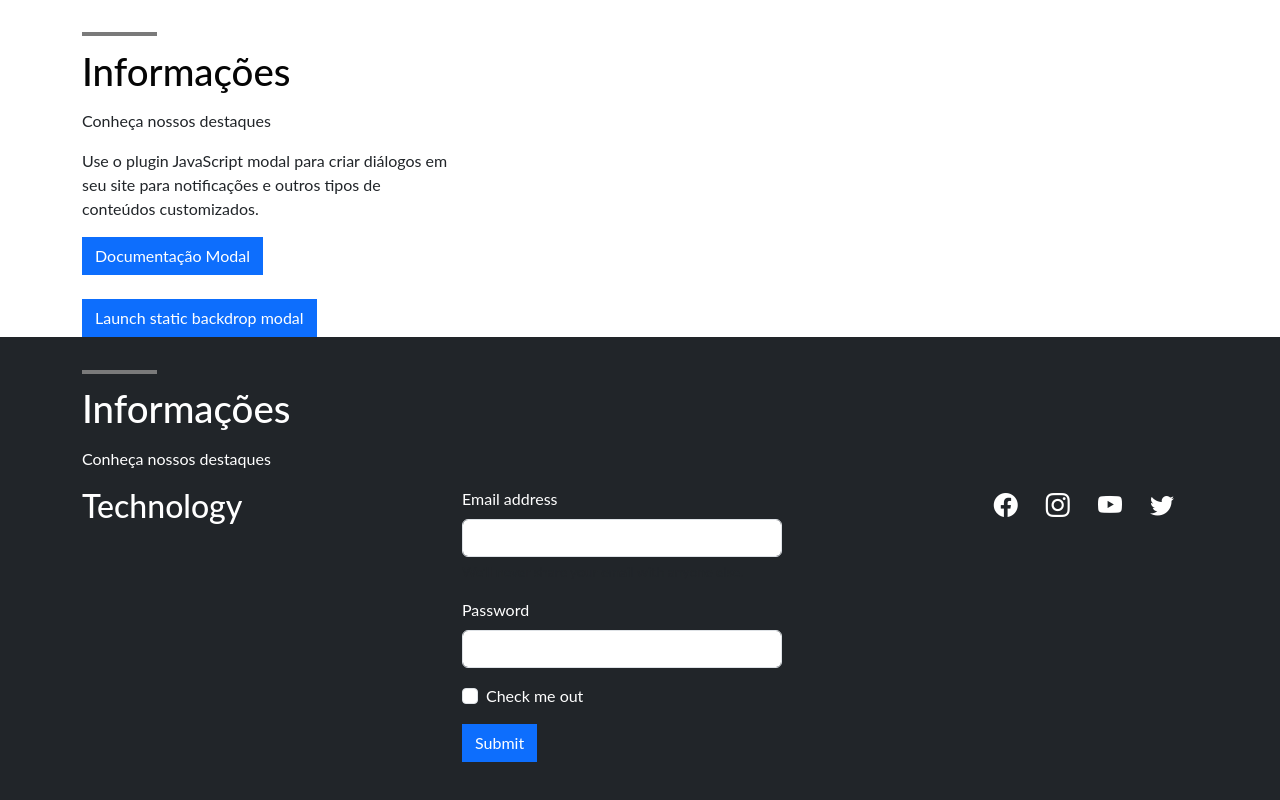
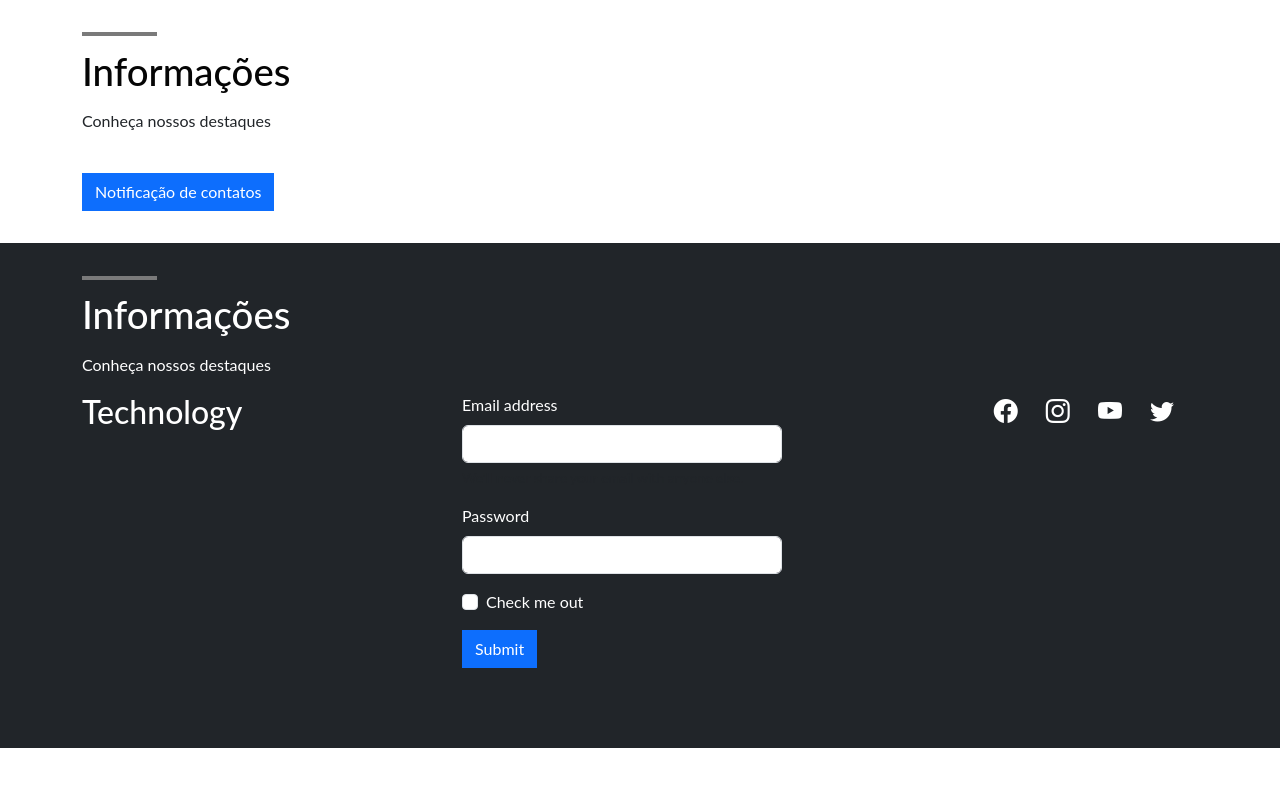
Before and after one commit to marrie713/Projeto_casa, a website: page index.html in a window 1280 px wide. Shown: the part 1749-2549 px from the top of the page. After the commit the page ends 2497 px from the top, so only its background shows below. Drawn offline with nearby package versions, Linux system fonts and the light colour scheme.

Commit message:
Projeto finalizado

```diff
--- a/css/main.css
+++ b/css/main.css
@@ -319,3 +319,9 @@
 .form-control{
   width: 20rem;
 }
+
+/* Modal */
+
+#button-modal{
+  margin-bottom: 2rem;
+}
--- a/index.html
+++ b/index.html
@@ -249,21 +249,14 @@
             <p class="subtitle-secondary-color">Conheça nossos destaques</p>
         </section>
 
-        <section class="col-12 col-md-4">
-            <p>Use o plugin JavaScript modal para criar diálogos em seu site para notificações e outros tipos de
-                conteúdos
-                customizados.</p>
-            <a href="https://getbootstrap.com/docs/5.3/components/modal/" class="btn btn-primary">Documentação Modal</a>
-        </section>
-
         <!-- Nesta seção, iremos utilizar a adoção dos modais do Bootstrap -->
         <section class="col-12 col-md-4">
             <img src="images/modal.png" alt="" class="img-fluid">
         </section>
 
-        <section class="col-12 col-md-4">
+        <section class="col-12 col-md-4" id="button-modal">
             <button type="button" class="btn btn-primary" data-bs-toggle="modal" data-bs-target="#staticBackdrop">
-                Launch static backdrop modal
+                Notificação de contatos
             </button>
 
         </section>
@@ -281,15 +274,15 @@
         <div class="modal-dialog">
             <div class="modal-content">
                 <div class="modal-header">
-                    <h1 class="modal-title fs-5" id="staticBackdropLabel">Modal title</h1>
+                    <h1 class="modal-title fs-5" id="staticBackdropLabel">Notificação</h1>
                     <button type="button" class="btn-close" data-bs-dismiss="modal" aria-label="Close"></button>
                 </div>
                 <div class="modal-body">
-                    ...
+                    Para mais informações sobre os destaques preencha o formulário de contato
                 </div>
                 <div class="modal-footer">
-                    <button type="button" class="btn btn-secondary" data-bs-dismiss="modal">Close</button>
-                    <button type="button" class="btn btn-primary">Understood</button>
+                    <button type="button" class="btn btn-secondary" data-bs-dismiss="modal">Fechar</button>
+                    <button type="button" class="btn btn-primary">Entendi</button>
                 </div>
             </div>
         </div>
```
